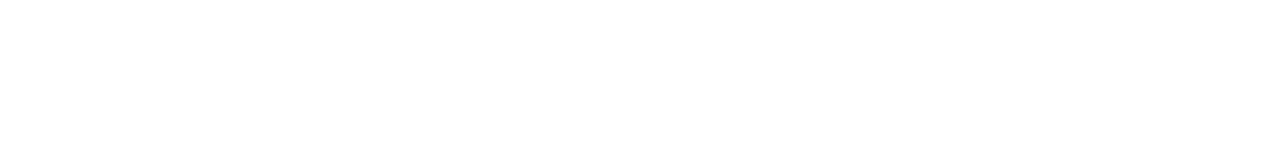
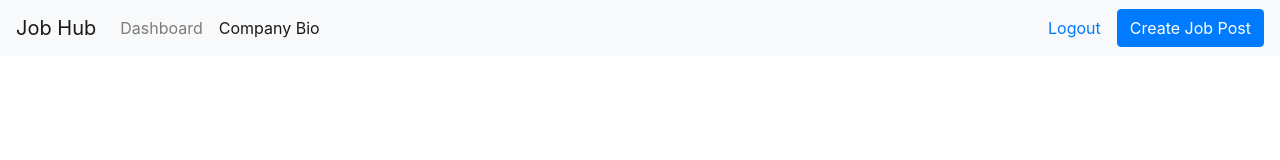
Before and after one commit to kylevincent/careerHubV2, a website: page public/root/employerDash/employerBio.html in a window 1280 px wide. Drawn offline with nearby package versions, Linux system fonts and the light colour scheme.

Commit message:
moved nav to bio page

```diff
--- a/public/root/employerDash/employerBio.html
+++ b/public/root/employerDash/employerBio.html
@@ -12,7 +12,26 @@
 </head>
 <body>
 
+<nav class="navbar navbar-expand-lg navbar-light bg-light">
+    <a class="navbar-brand" href="#">Job Hub</a>
+    <button class="navbar-toggler" type="button" data-toggle="collapse" data-target="#navbarSupportedContent" aria-controls="navbarSupportedContent" aria-expanded="false" aria-label="Toggle navigation">
+        <span class="navbar-toggler-icon"></span>
+    </button>
 
+    <div class="collapse navbar-collapse" id="navbarSupportedContent">
+        <ul class="navbar-nav mr-auto">
+            <li class="nav-item">
+                <a class="nav-link" href="employerDashIndex.html">Dashboard</a>
+            </li>
+            <li class="nav-item active">
+                <a class="nav-link" href="employerBio.html">Company Bio</a>
+            </li>
+        </ul>
+        <a class="nav-link" href="../loginPage/index.html">Logout</a>
+        <a href="../employerJobPost/employerPostJob.html"><button type="button" class="btn btn-primary">Create Job Post</button></a>
+
+    </div>
+</nav>
 
 
 
```
Also changed, not shown: public/root/employerDash/employerDashIndex.html (+2 -2 lines).
